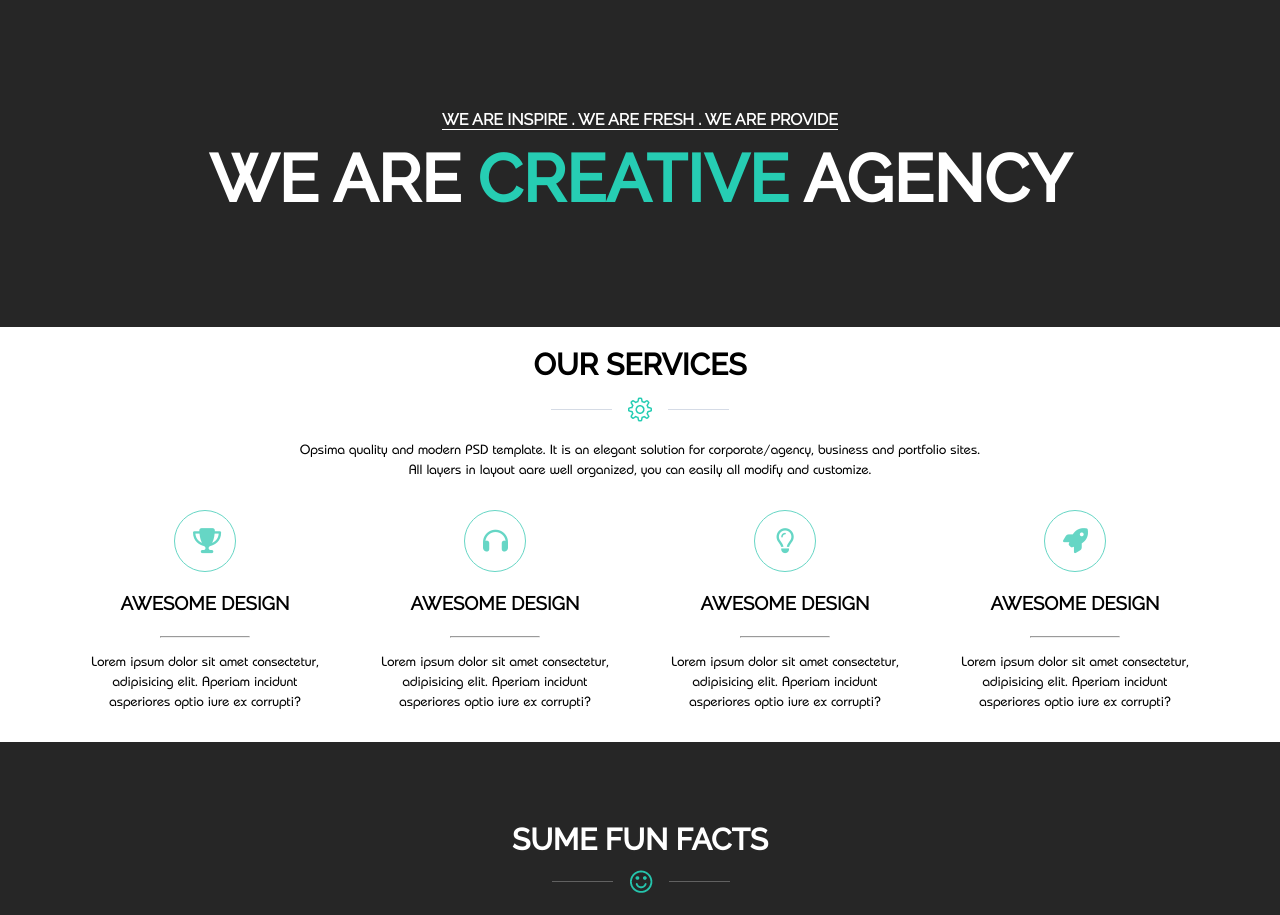
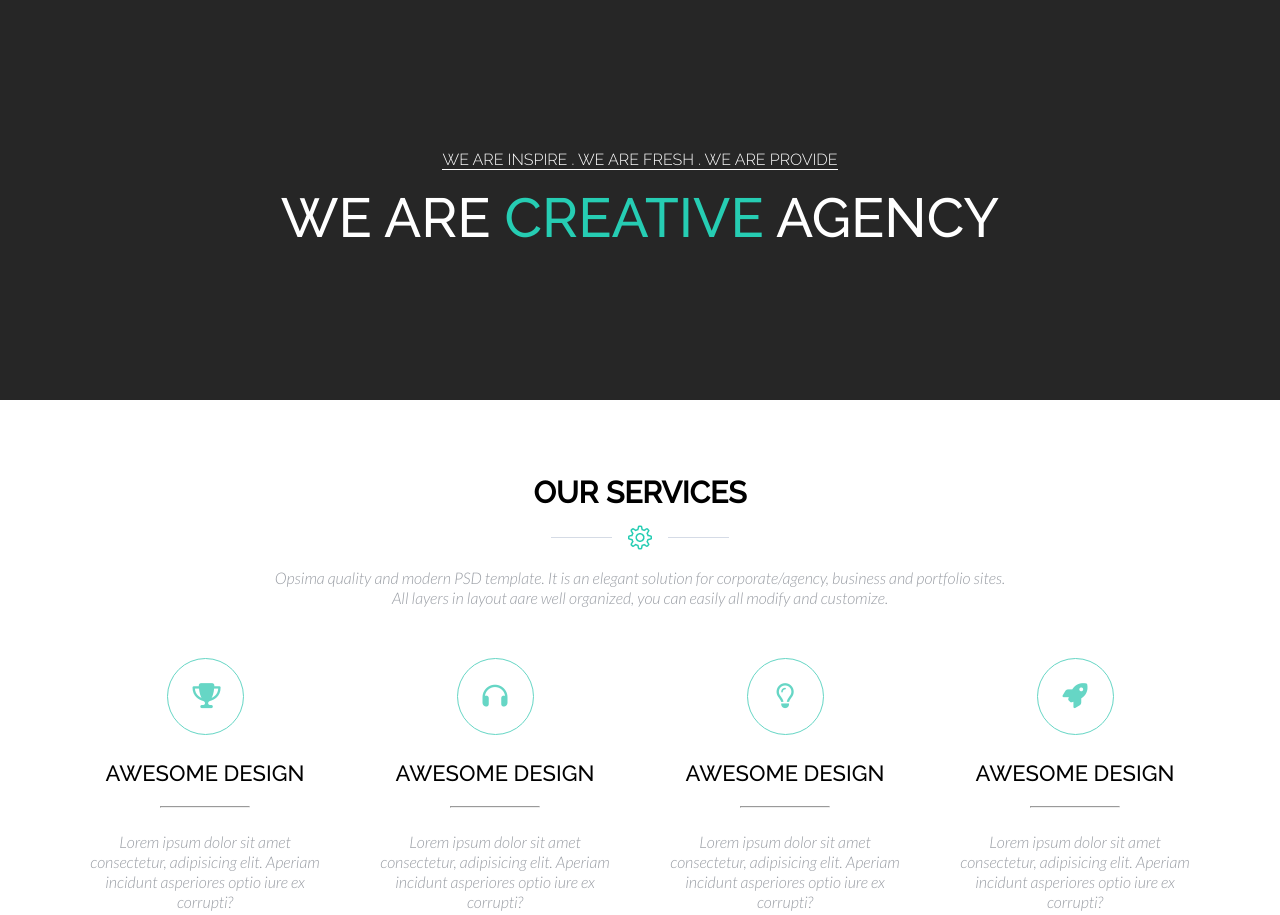
Before and after one commit to Prasantacb/Opsima-html-templet, a plain HTML site: page index.html in a window 1280 px wide. Shown: the top 915 px of the page. Drawn offline with Linux system fonts and the light colour scheme.

Commit message:
chang font & locking good

```diff
--- a/assets/css/style.css
+++ b/assets/css/style.css
@@ -4,7 +4,7 @@
 */
 
     /* add web-site fonts */
-@font-face {
+/* @font-face {
     font-family: baushus-r;
     src: url(../fonts/BauhausRegular.ttf);
 }
@@ -15,7 +15,7 @@
 @font-face {
     font-family: raleway-r;
     src: url(../fonts/Raleway-Regular.ttf);
-}
+} */
 
 /* --------------utility------------- */
 *{
@@ -45,15 +45,16 @@ a{
 .bannerContent{
     background-color: #262626;
     text-align: center;
-    padding-top: 110px;
-    padding-bottom: 110px;
+    padding-top: 150px;
+    padding-bottom: 150px;
 }
 .bannerContent .titelText{
     padding-bottom: 5px;
 
 }
 .bannerContent .titelText h4 {
-    font-family: raleway-r;
+    font-family: Raleway;
+    font-weight: 300;
     text-transform: uppercase;
     color: white;
     font-size: 16px;
@@ -62,11 +63,12 @@ a{
     display: inline-block;
 }
 .bannerContent .mainTitel h1{
-    font-family: raleway-m;
+    font-family: Raleway;
+    font-weight: 500;
     text-transform: uppercase;
     color: white;
-    font-size: 66px;
-    margin-top: 5px;
+    font-size: 55px;
+    margin-top: 10px;
 }
 .bannerContent .mainTitel h1 > span{
     color: #26cdb3;
@@ -75,12 +77,12 @@ a{
  /* our service part start  */
  .serviceGroupDiv{
     text-align: center;
-    padding-top: 20px;
-    padding-bottom: 20px;
+    padding-top: 75px;
+    padding-bottom: 75px;
 }
 .serviceGroupDiv .serviceTitel h2{
     color: black;
-    font-family: raleway-m;
+    font-family: Raleway;
     text-transform: uppercase;
     font-size: 30px;
 }
@@ -89,9 +91,12 @@ a{
     padding-bottom: 10px;
 }
 .serviceGroupDiv .serviceTitel p{
-    font-family: baushus-r;
-    font-size: 14px;
+    font-family: Lato;
+    font-style: italic;
+    font-size: 16px;
+    color: #989ca3;
     line-height: 20px;
+    margin-bottom: 20px;
 }
 .serviceGroupDiv .serviceCard{
     display: grid;
@@ -107,14 +112,15 @@ a{
 .serviceGroupDiv .serviceCard .portfolioItem a{
     border: .5px solid #66d6c5;
     border-radius: 50%;
-    width: 60px;
-    height: 60px;
+    width: 75px;
+    height: 75px;
     text-align: center;
+    margin-bottom: 25px;
 }
 .serviceGroupDiv .serviceCard .portfolioItem i{
     color: #66d6c5;
     font-size: 25px;
-    padding: 18px;
+    padding: 25px;
 }
 .serviceGroupDiv .serviceCard .portfolioItem a:hover{
     background-color: #25b9d4;
@@ -124,20 +130,23 @@ a{
     color: white;
 }
 .serviceGroupDiv .serviceCard .portfolioItem h3{
-    padding-top: 20px;
-    padding-bottom: 10px;
-    font-family: raleway-r;
+    font-family: Raleway;
+    font-weight: 500;
+    font-size: 22px;
 }
 .serviceGroupDiv .serviceCard .portfolioItem hr{
     width: 35%;
     display: inline-block;
     color: #66d6c5;
+    margin-top: 20px;
+    margin-bottom: 20px;
 }
 .serviceGroupDiv .serviceCard .portfolioItem p{
-    font-family: baushus-r;
-    font-size: 14px;
+    font-family: Lato;
+    font-style: italic;
+    font-size: 16px;
+    color: #989ca3;
     line-height: 20px;
-    padding-top: 10px;
 }
 /* our service part stop  */
 
@@ -153,7 +162,8 @@ a{
 }
 .ourFacts .factsTitel h2{
     color: white;
-    font-family: raleway-m;
+    font-family: Raleway;
+    font-weight: 500;
     text-transform: uppercase;
     font-size: 30px;
 }
@@ -172,13 +182,14 @@ a{
 }
 .ourFacts .factsArea .factsItem h3{
     font-size: 40px;
-    font-family: raleway-r;
+    font-family: Raleway;
+    font-weight: 500;
     color: white;
     font-style: italic;
     margin-bottom: 5px;
 }
 .ourFacts .factsArea .factsItem p{
-    font-family: baushus-r;
+    font-family: Lato;
     color: #26cdb3;
     font-size: 14px;
 }
--- a/index.html
+++ b/index.html
@@ -10,6 +10,11 @@
     <link rel="stylesheet" href="assets/css/style.css">
     <!-- responsive css fils -->
     <link rel="stylesheet" href="assets/css/responsive.css">
+    <!-- ues font link  -->
+    <link rel="preconnect" href="https://fonts.googleapis.com">
+    <link rel="preconnect" href="https://fonts.gstatic.com" crossorigin>
+    <link href="https://fonts.googleapis.com/css2?family=Lato:ital,wght@0,400;1,300&family=Raleway:wght@400;500&display=swap" rel="stylesheet">
+    <link href="https://fonts.googleapis.com/css2?family=Raleway:wght@300;400;500&display=swap" rel="stylesheet">
 </head>
 <body>
     <!-- Header part start -->
```
